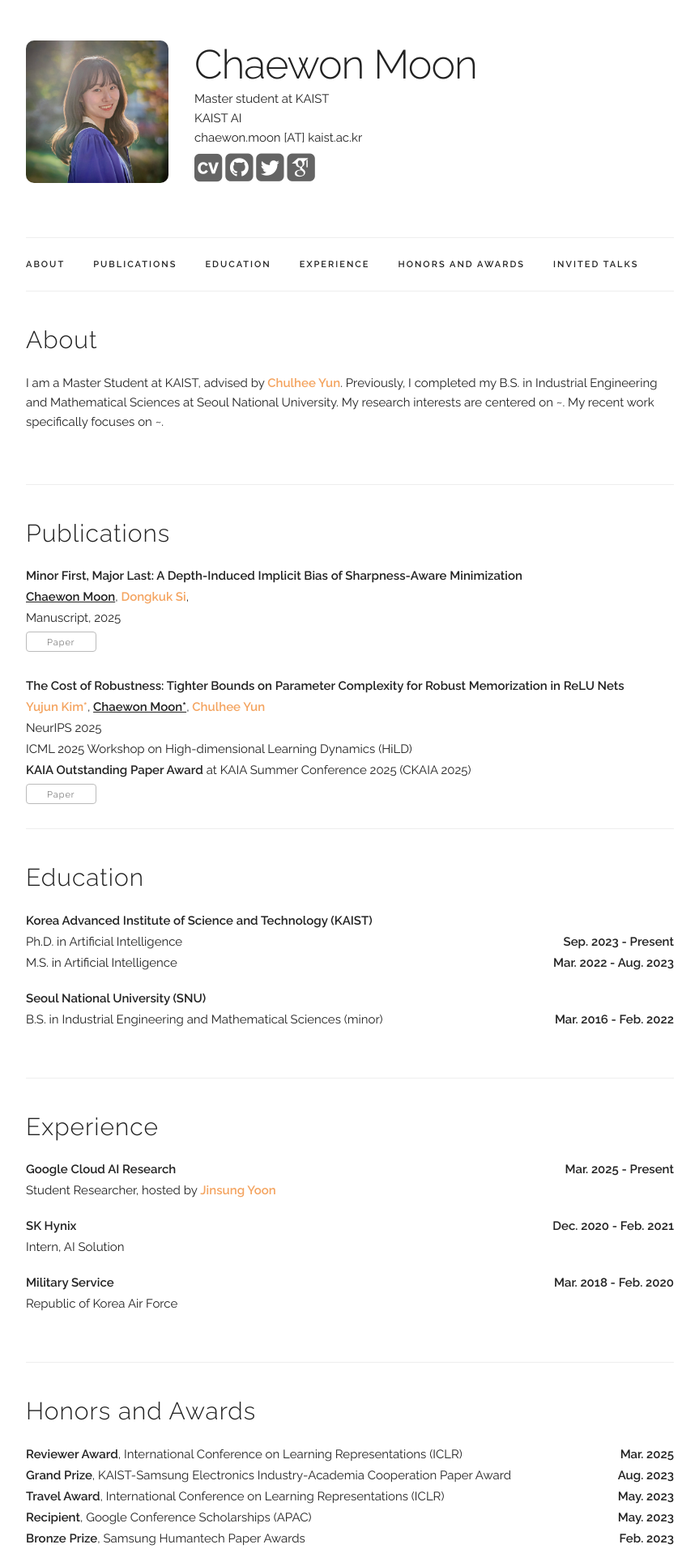
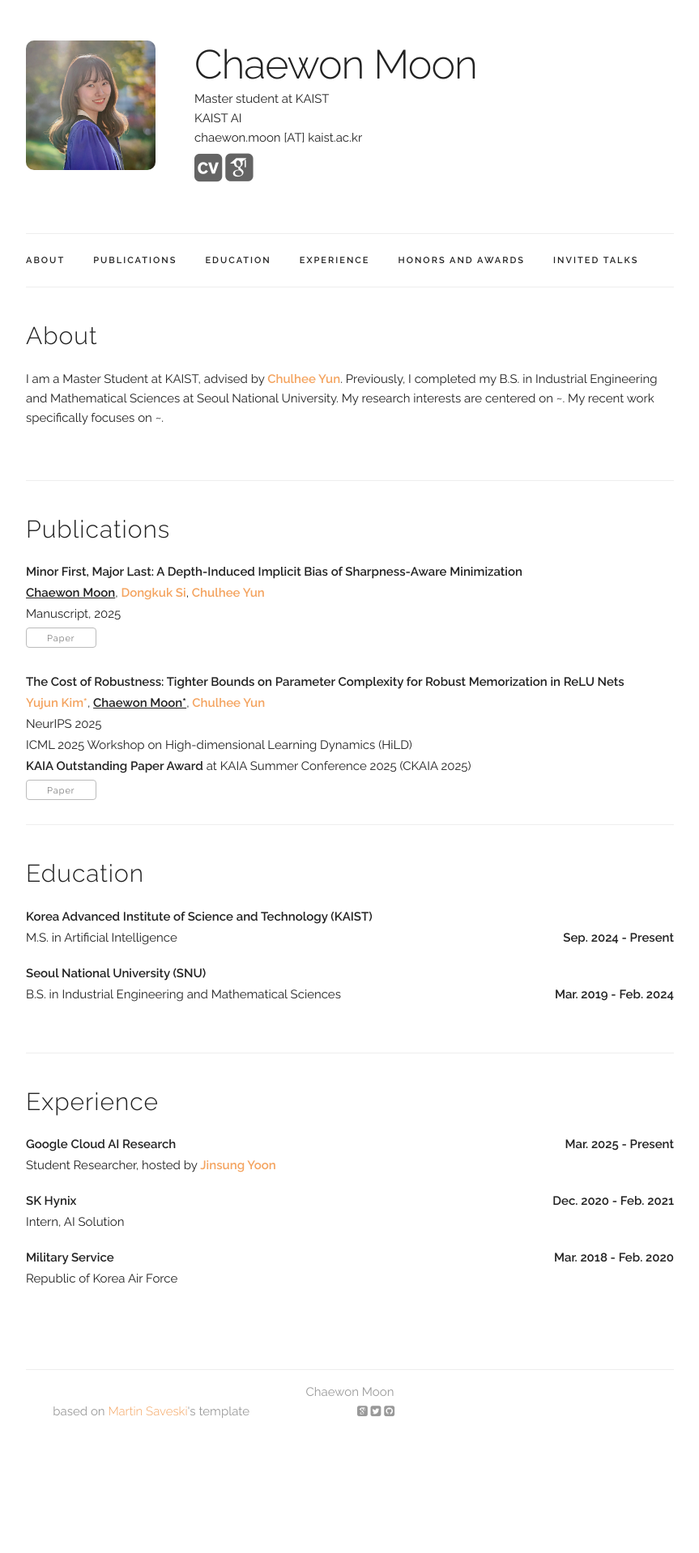
Before and after one commit to chae1m/chae1m.github.io, a Jekyll site: the page built from index.html, in a window 1280 px wide. Shown: the top 1918 px of the page at 81% size, without its empty margins (208-1071 px from the left). Built offline with Jekyll 4.4.1, drawn with Linux system fonts in a browser that asks for light colours; some web fonts are replaced; after the commit the page ends 1795 px from its top, so only the background shows below that; some of the changed text lies outside the part shown.

```diff
--- a/_data/publications.yaml
+++ b/_data/publications.yaml
@@ -1,6 +1,6 @@
 papers:
   - title: "Minor First, Major Last: A Depth-Induced Implicit Bias of Sharpness-Aware Minimization"
-    authors: "<b><u>Chaewon Moon</u></b>, <a href='https://dongkuksi.notion.site/Dongkuk-Si-826580ca76a04aab8c2722a22ca00741'>Dongkuk Si</a>, "
+    authors: "<b><u>Chaewon Moon</u></b>, <a href='https://dongkuksi.notion.site/Dongkuk-Si-826580ca76a04aab8c2722a22ca00741'>Dongkuk Si</a>, <a href='https://chulheeyun.github.io'>Chulhee Yun</a>"
     venue: "Manuscript, 2025"
     paper_pdf: "https://openreview.net/forum?id=ErnnE2UNI2&noteId=vgJMum6dmo&referrer=%5BAuthor+Console%5D%28%2Fgroup%3Fid%3DICLR.cc%2F2026%2FConference%2FAuthors%23your-submissions%29"
     selected: y
--- a/_layouts/default.html
+++ b/_layouts/default.html
@@ -6,8 +6,8 @@
   –––––––––––––––––––––––––––––––––––––––––––––––––– -->
   <meta charset="utf-8">
   <title>{{ site.data.main_info.name }}</title>
-  <meta name="description" content="Homepage of Jaehyun Nam">
-  <meta name="author" content="Jaehyun Nam">
+  <meta name="description" content="Homepage of Chaewon Moon">
+  <meta name="author" content="Chaewon Moon">
 
   <!-- Mobile Specific Metas
   –––––––––––––––––––––––––––––––––––––––––––––––––– -->
@@ -77,13 +77,13 @@
                 <i class="fa ai ai-cv-square" aria-hidden="true"></i>
               </span>
 
-              <span onclick="window.open('{{ site.data.main_info.github }}')" style="cursor: pointer">
+              <!-- <span onclick="window.open('{{ site.data.main_info.github }}')" style="cursor: pointer">
                 <i class="fa fa-github-square" aria-hidden="true"></i>
               </span>
 
               <span onclick="window.open('{{ site.data.main_info.twitter }}')" style="cursor: pointer">
                 <i class="fa fa-twitter-square" aria-hidden="true"></i>
-              </span>
+              </span>     -->
 
               <span onclick="window.open('{{ site.data.main_info.google_scholar }}')" style="cursor: pointer">
                 <i class="ai fa ai-google-scholar-square" aria-hidden="true"></i>
--- a/index.html
+++ b/index.html
@@ -130,12 +130,11 @@ layout: default
   <h4>Education</h4>
         <div class="paper">
           <p class="title"><b>Korea Advanced Institute of Science and Technology (KAIST)</b></p>
-          <p> Ph.D. in Artificial Intelligence<b style="float:right;">Sep. 2023 - Present</b></p>
-          <p> M.S. in Artificial Intelligence<b style="float:right;">Mar. 2022 - Aug. 2023</b></p>
+          <p> M.S. in Artificial Intelligence<b style="float:right;">Sep. 2024 - Present</b></p>
         </div>
         <div class="paper">
           <p class="title"><b>Seoul National University (SNU)</b></p>
-          <p>B.S. in Industrial Engineering and Mathematical Sciences (minor)<b style="float:right;">Mar. 2016 - Feb. 2022</b></p>
+          <p>B.S. in Industrial Engineering and Mathematical Sciences <b style="float:right;">Mar. 2019 - Feb. 2024</b></p>
         </div>
 </div>
 
@@ -158,7 +157,7 @@ layout: default
 
 
 <!-- ========== Honors and Awards ========== -->
-<div class="docs-section" id="honors">
+<!-- <div class="docs-section" id="honors">
   <h4>Honors and Awards</h4>
         <div class="paper">
           <p> <b>Reviewer Award</b>, International Conference on Learning Representations (ICLR) <b style="float:right;">Mar. 2025</b></p>
@@ -169,19 +168,19 @@ layout: default
           <p> <b>Special Prize</b>, National Cryptograpy Contest <b style="float:right;">Oct. 2021</b></p>
           <p> <b>Recipient</b>, Hanseong Scholarship for Gifted Students <b style="float:right;">2014 - 2016</b></p>
         </div>
-</div>
+</div> -->
 
 <!-- ========== Academic Services ========== -->
-<div class="docs-section" id="services">
+<!-- <div class="docs-section" id="services">
   <h4>Academic Services</h4>
         <div class="paper">
           <p> <b>Conference Reviewer</b> NeurIPS, ICLR, AISTATS, COLM, ICCV, ICML</p>
           <p> <b>Workshop Reviewer</b> TRL@NeurIPS</p>
         </div>
-</div>
+</div> -->
 
 <!-- ========== Invited Talks ========== -->
-<div class="docs-section" id="invited">
+<!-- <div class="docs-section" id="invited">
   <h4>Invited Talks</h4>
           <div class="paper">
           <p class="title"><b>Rethinking Tabular Learning in the Era of LLMs</b></p>
@@ -207,7 +206,7 @@ layout: default
           <p>Korean Mathematical Society Fall Meeting (Virtual)<b style="float:right;">Oct. 2021</b></p>
           <p>Special Prize, National Cryptography Contest, 2021</p>
         </div>
-</div>
+</div> -->
 
 
 <!-- ========== RESUME ========== -->
@@ -235,4 +234,4 @@ layout: default
   <!-- </ul> -->
 <!-- </div> -->
 
-</div> -->
+</div>
```
Also changed, not shown: assets/profile-pics/chaewon.jpg, libs/custom/my_css.css, 4 other files.
